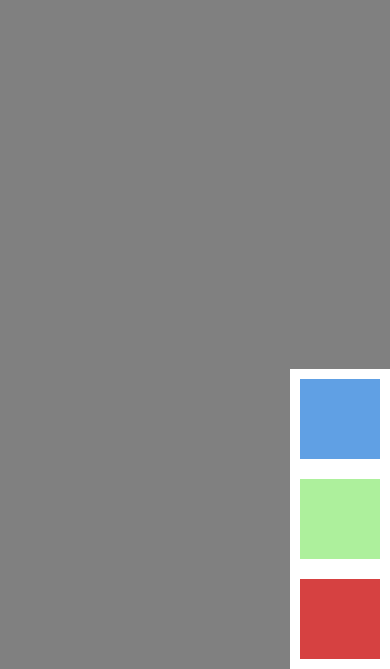
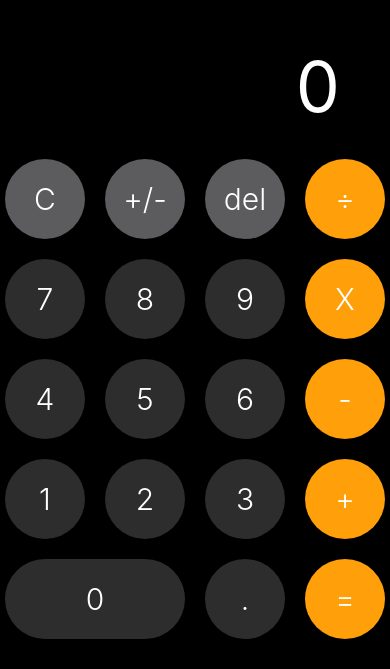
Before and after one commit to gerardoisla0/dm2Proyect, a React Native app: screen / in a window 390 px wide. Shown: the part 175-844 px from the top of the page. Built offline with nearby package versions, Linux system fonts and the light colour scheme.

Commit message:
Calculadora Version Free

```diff
--- a/src/App.tsx
+++ b/src/App.tsx
@@ -5,6 +5,7 @@ import { BoxObjectModel } from "./screens/BoxObjectModel";
 import { PositionScreen } from "./screens/PositionScreen";
 import { FlexScreen } from "./screens/FlexScreen";
 import { HomeworkScreen } from "./screens/HomeworkScreen";
+import { CalculatorScreen } from "./screens/CalculatorScreen";
 
 export const App = () => {
   return (
@@ -12,8 +13,9 @@ export const App = () => {
       {/*<PokemonScreen />
       <BoxObjectModel />
       <PositionScreen />
-      <FlexScreen />*/}
-      <HomeworkScreen />
+      <FlexScreen />
+      <HomeworkScreen />*/}
+      <CalculatorScreen />
     </SafeAreaProvider>
   );
 }
--- /dev/null
+++ b/src/components/CalculatorButton.tsx
@@ -0,0 +1,26 @@
+import React from 'react'
+import { Pressable, Text } from 'react-native'
+import { colors, styles } from '../config/theme/theme'
+
+interface Props {
+    label: string;
+    color?: string;
+    doubleSize?: boolean;
+    action: () => void;
+}
+
+export const CalculatorButton = ({ label,
+                                    action,
+                                    color = colors.darkGray,
+                                    doubleSize = false
+                                }: Props) => {
+    //LOGICA
+    // SUMA RESTA MULTIPLICACION
+  return (
+    <>
+        <Pressable style={[styles.button, { backgroundColor: color, width: doubleSize ? 180 : 80 }]} onPress={() => action()}>
+            <Text style={styles.buttonText}>{label}</Text>
+        </Pressable>
+    </>
+  )
+}
--- /dev/null
+++ b/src/config/theme/theme.tsx
@@ -0,0 +1,51 @@
+import { StyleSheet } from "react-native";
+
+export const colors = {
+    darkGray: '#2D2D2D',
+    lightGray: '#5C5C5E',
+    orange: '#FF9F0A',
+
+    textPrimary: 'white',
+    textSecondary: '#666666',
+    background: '#000000',
+}
+
+export const styles = StyleSheet.create({
+   calcultorContainer: {
+    flex: 1,
+    backgroundColor: colors.background,
+    justifyContent: 'flex-end',
+    padding: 20
+   },
+   mainResult:{
+    color: colors.textPrimary,
+    fontSize: 70,
+    textAlign: 'right',
+   },
+   subResult:{
+    color: colors.textSecondary,
+    fontSize: 40,
+    textAlign: 'right',
+   },
+   row: {
+    flexDirection: 'row',
+    //justifyContent: 'space-around',
+    justifyContent: 'center',
+    padding: 10
+   },
+   button: {
+    backgroundColor: colors.darkGray,
+    width: 80,
+    height: 80,
+    borderRadius: 100,
+    justifyContent: 'center',
+    marginHorizontal: 10
+   },
+   buttonText:{
+    fontSize: 30,
+    color: colors.textPrimary,
+    fontWeight: '300',
+    textAlign: 'center',
+    padding: 10
+   }
+});
--- /dev/null
+++ b/src/screens/CalculatorScreen.tsx
@@ -0,0 +1,161 @@
+import { Button, Pressable, Text, View } from 'react-native'
+import { colors, styles } from '../config/theme/theme';
+import { CalculatorButton } from '../components/CalculatorButton';
+import { useRef, useState } from 'react';
+
+enum Operator {
+    add = '+',
+    substract = '-',
+    multiply = 'X',
+    divide = '÷'
+}
+
+export const CalculatorScreen = () => {
+    //LOGICA
+    const [number, setNumber] = useState('0');
+    const [prevNumber, setPrevNumber] = useState('');
+    const lastOperation = useRef<Operator>(undefined);
+
+    const buildNumber = (numberString: string) => {
+
+        if( number.includes('.') && numberString === '.' ) return;
+
+        if(number.startsWith('0') || number.startsWith('-0')){
+
+            //Colocar el punto decimal
+            if(numberString === '.'){
+                return setNumber( number + numberString );
+            }
+
+            //Evaluar si es otro cero y hay un punto
+            if(numberString === '0' && number.includes('.')){
+                return setNumber( number + numberString );
+            }
+
+            //Evaluar si es diferente de cero y no tiene un punto
+            if(numberString !== '0' && !number.includes('.')){
+                return setNumber(numberString);
+            }
+
+            //evitar 0000000.00
+            if(numberString === '0' && !number.includes('.')){
+                return;
+            }
+
+            return setNumber( number + numberString );
+        }
+
+        return setNumber( number + numberString );
+    }
+
+    const clean = () => {
+        setNumber('0');
+        setPrevNumber('');
+    }
+
+    const deleteOperation = () => {
+        if( number.length === 1 ) {
+            return setNumber('0');
+        }
+        return setNumber( number.slice(0, -1) );
+    }
+
+    const toggleSign = () => {
+        if( number.includes('-') ) {
+            return setNumber( number.replace('-',''));
+        }
+        return setNumber( '-' + number );
+    }
+
+    //SUMA
+    const addOperation = () => {
+        setLastNumber();
+        lastOperation.current = Operator.add;
+    }
+    const substractOperation = () => {
+        setLastNumber();
+        lastOperation.current = Operator.substract;
+    }
+    const multiplyOperation = () => {
+        setLastNumber();
+        lastOperation.current = Operator.multiply;
+    }
+    const divideOperation = () => {
+        setLastNumber();
+        lastOperation.current = Operator.divide;
+    }
+
+    const calculateResult = () => {
+
+        const num1 = Number( prevNumber );
+        const num2 = Number( number );
+        let result = 0;
+
+        switch(lastOperation.current){
+            case Operator.add:
+                result = num1 + num2;
+                break;
+            case Operator.substract:
+                result =  num1 - num2;
+                break;
+            case Operator.multiply:
+                result =  num1 * num2;
+                break;
+            case Operator.divide:
+                result =  num1 / num2;
+                break;
+            default:
+                result = 0;
+        }
+
+        console.log({ num1, num2, result, lastOperation });
+
+        setNumber(`${ result }` );
+        setPrevNumber('');
+    }
+
+    const setLastNumber = () => {
+        setPrevNumber( number );
+        setNumber('0');
+    }
+
+  return (
+    <View style={styles.calcultorContainer}>
+        <View style={{ paddingHorizontal: 30, paddingBottom: 20 }}>
+            <Text style={styles.mainResult}>{number}</Text>
+            <Text style={styles.subResult}>{prevNumber}</Text>
+        </View>
+        <View style={styles.row}>
+            <CalculatorButton label="C" action={clean} color={colors.lightGray}/>
+            <CalculatorButton label="+/-" action={toggleSign} color={colors.lightGray}/>
+            <CalculatorButton label="del" action={deleteOperation} color={colors.lightGray}/>
+            <CalculatorButton label="÷" action={divideOperation} color={colors.orange}/>
+        </View>
+        <View style={styles.row}>
+            <CalculatorButton label="7" action={() => buildNumber('7')}/>
+            <CalculatorButton label="8" action={() => buildNumber('8')}/>
+            <CalculatorButton label="9" action={() => buildNumber('9')}/>
+            <CalculatorButton label="X" action={multiplyOperation} color={colors.orange}/>
+        </View>
+        <View style={styles.row}>
+            <CalculatorButton label="4" action={() => buildNumber('4')}/>
+            <CalculatorButton label="5" action={() => buildNumber('5')}/>
+            <CalculatorButton label="6" action={() => buildNumber('6')}/>
+            <CalculatorButton label="-" action={substractOperation} color={colors.orange}/>
+        </View>
+
+        <View style={styles.row}>
+            <CalculatorButton label="1" action={() => buildNumber('1')}/>
+            <CalculatorButton label="2" action={() => buildNumber('2')}/>
+            <CalculatorButton label="3" action={() => buildNumber('3')}/>
+            <CalculatorButton label="+" action={addOperation} color={colors.orange}/>
+        </View>
+
+        <View style={styles.row}>
+            <CalculatorButton label="0" action={() => buildNumber('0')} doubleSize/>
+            <CalculatorButton label="." action={() => buildNumber('.')}/>
+            <CalculatorButton label="=" action={calculateResult} color={colors.orange}/>
+        </View>
+    </View>
+  )
+}
--- a/src/screens/HomeworkScreen.tsx
+++ b/src/screens/HomeworkScreen.tsx
@@ -16,9 +16,9 @@ const styles = StyleSheet.create({
   container: {
     flex: 1,
     backgroundColor: 'grey',
-    justifyContent: 'flex-end',
-    alignItems: 'flex-end',
-    flexDirection: 'column'
+    justifyContent: 'center', // ALINEADO EN EL PRINCIPAL
+    alignItems: 'center', // ALINEADO EN EL SECUNDARIO
+    flexDirection: 'column-reverse',
   },
   box: {
     width: 100,
@@ -30,9 +30,11 @@ const styles = StyleSheet.create({
     backgroundColor: '#60a0e4ff',
   },
   orangeBox: {
+    left: 100,
     backgroundColor: '#adf09cff',
   },
   blueBox: {
+    bottom: 100,
     backgroundColor: '#d64141ff',
   },
 
```
